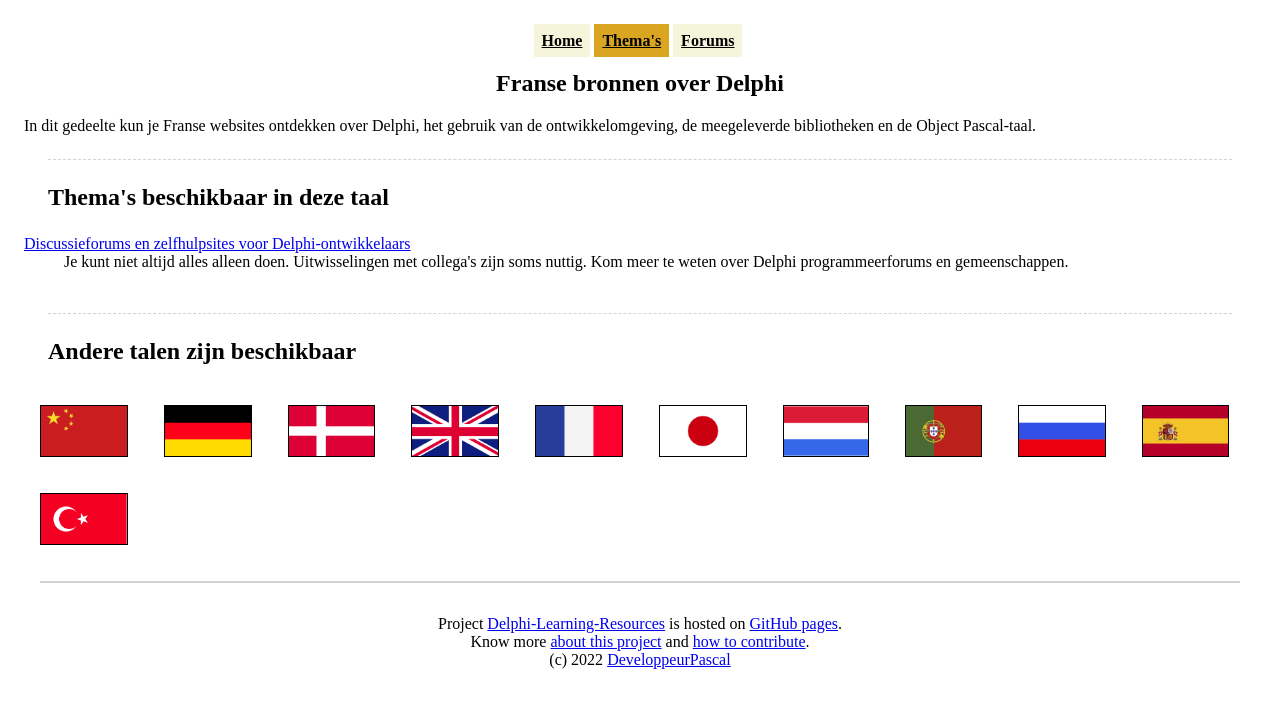
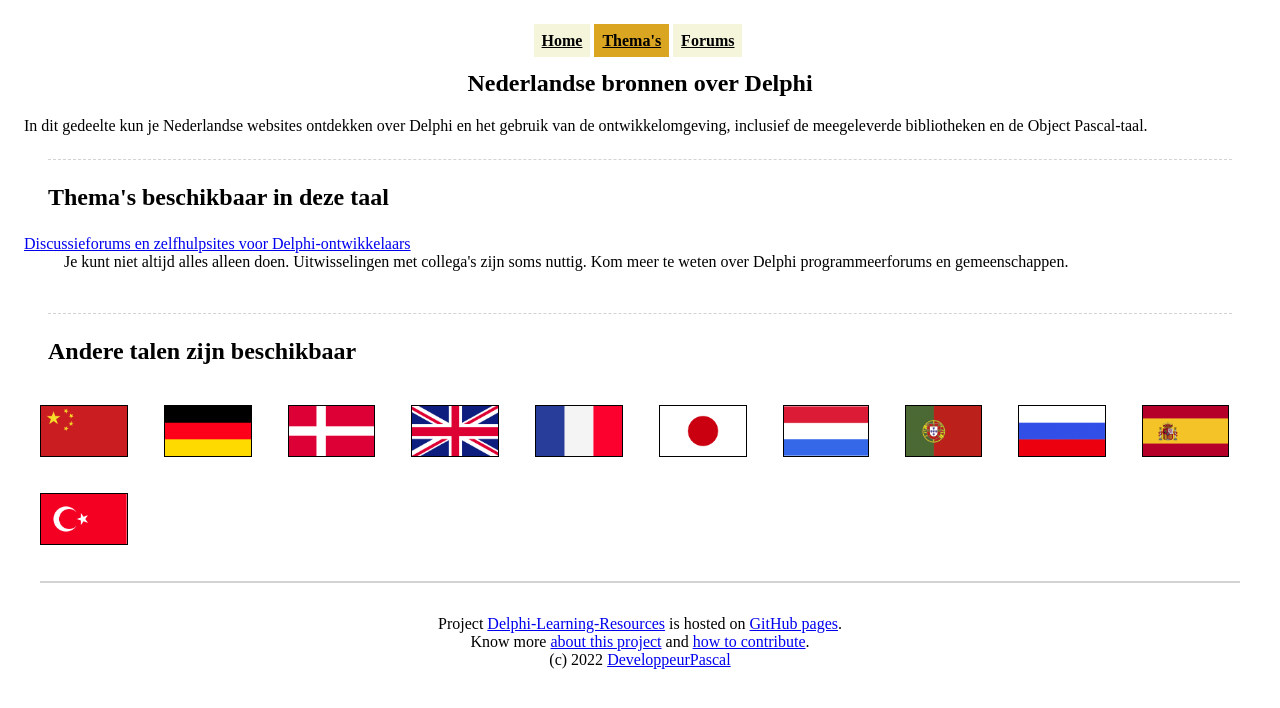
Before and after one commit to DeveloppeurPascal/Delphi-Learning-Resources, a Jekyll site: the page built from _data_languages/nl.md, in a window 1280 px wide. Shown: the top 708 px of the page. Built offline with Jekyll 4.4.1, drawn with Linux system fonts in a browser that asks for light colours.

Commit message:
fixed NL language page translation

```diff
--- a/_data_languages/nl.md
+++ b/_data_languages/nl.md
@@ -3,6 +3,6 @@ lang: nl
 lang_name : Nederlands
 lang_flag: nl.gif
 permalink: index-nl.html
-title: Franse bronnen over Delphi
+title: Nederlandse bronnen over Delphi
 ---
-In dit gedeelte kun je Franse websites ontdekken over Delphi, het gebruik van de ontwikkelomgeving, de meegeleverde bibliotheken en de Object Pascal-taal.
+In dit gedeelte kun je Nederlandse websites ontdekken over Delphi en het gebruik van de ontwikkelomgeving, inclusief de meegeleverde bibliotheken en de Object Pascal-taal.
```
